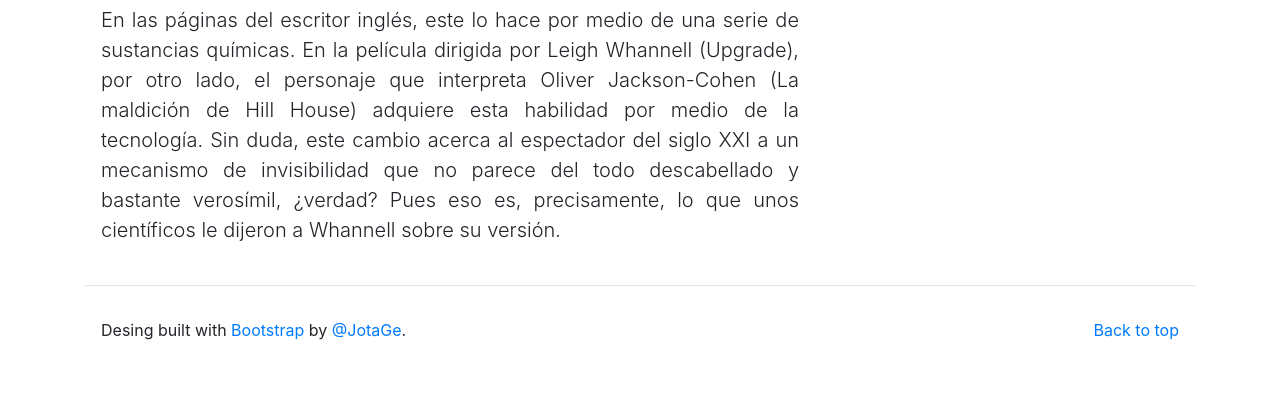
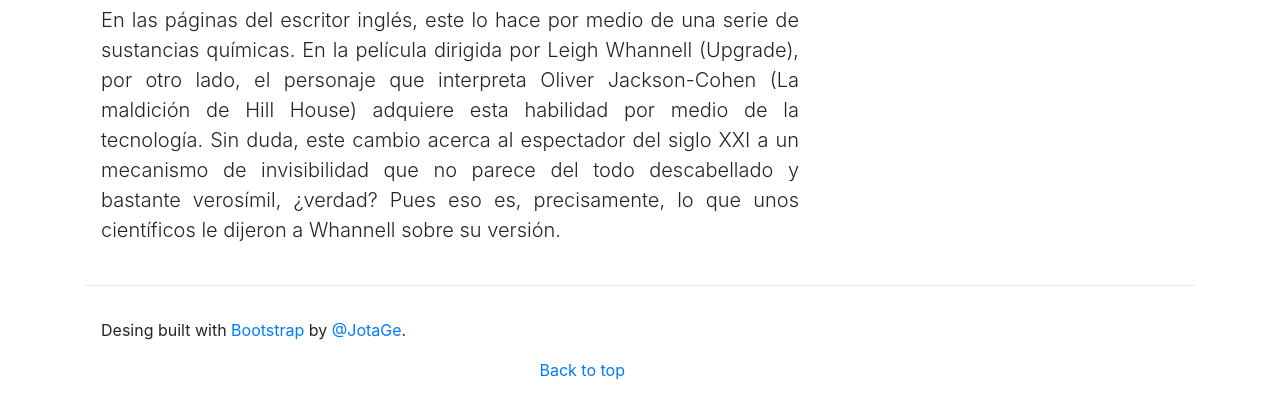
Before and after one commit to jguedez92/MovieFinder, a website: page index.html in a window 1280 px wide. Shown: the part 2915-3329 px from the top of the page. Before the commit the page ends 3289 px from the top, so only its background shows below. Drawn offline with nearby package versions, Linux system fonts and the light colour scheme; no server answers.

Commit message:
actualizacion de datos

```diff
--- a/Script.js
+++ b/Script.js
@@ -421,6 +421,7 @@ const getMoviesEnter = (arg) => {
             return movies
         })
         .catch(error => console.error(error))
+
 }
 
 prueba = getMoviesEnter('casa');
--- a/index.html
+++ b/index.html
@@ -48,7 +48,7 @@
     </div>
 
     <main role="main" class="container mb-4">
-        <!-- SECCION DE NOTICIAS - HOME -->
+    <!-- SECCION DE NOTICIAS - HOME -->
         <div class="notices">
             <div class="row marketing">
                 <div class="col-md-8 blog-main">
@@ -213,7 +213,7 @@
                 </aside><!-- /.blog-sidebar -->
             </div><!-- /.row -->
         </div>
-        <!-- SeCCION DE BUSQUEDA -->
+    <!-- SeCCION DE BUSQUEDA -->
         <div class="row movies">
             <h3 class="pb-4 mb-4 text-primary font-italic border-bottom">
                 Resultados de la Busqueda
@@ -228,7 +228,7 @@
         <hr class="featurette-divider ">
         <footer class="blog-footer p-3 ">
             <div class="row">
-                <div class="col-sm-6 col-md-6 col-lg-6">
+                <div class="col-sm-6 col-md-6 col-lg-12">
                     <p>Desing built with <a href="https://getbootstrap.com/" target="_blank">Bootstrap</a> by <a
                             href="https://github.com/jguedez92" target="_blank">@JotaGe</a>.</p>
                 </div>
@@ -240,6 +240,8 @@
             </div>
         </footer>
     </div>
+
+
     <!--                SECCION JAVASCRIPT DE BOOTSTRAP                    -->
     <script src="https://code.jquery.com/jquery-3.4.1.slim.min.js"
         integrity="sha384-J6qa4849blE2+poT4WnyKhv5vZF5SrPo0iEjwBvKU7imGFAV0wwj1yYfoRSJoZ+n" crossorigin="anonymous">
```
